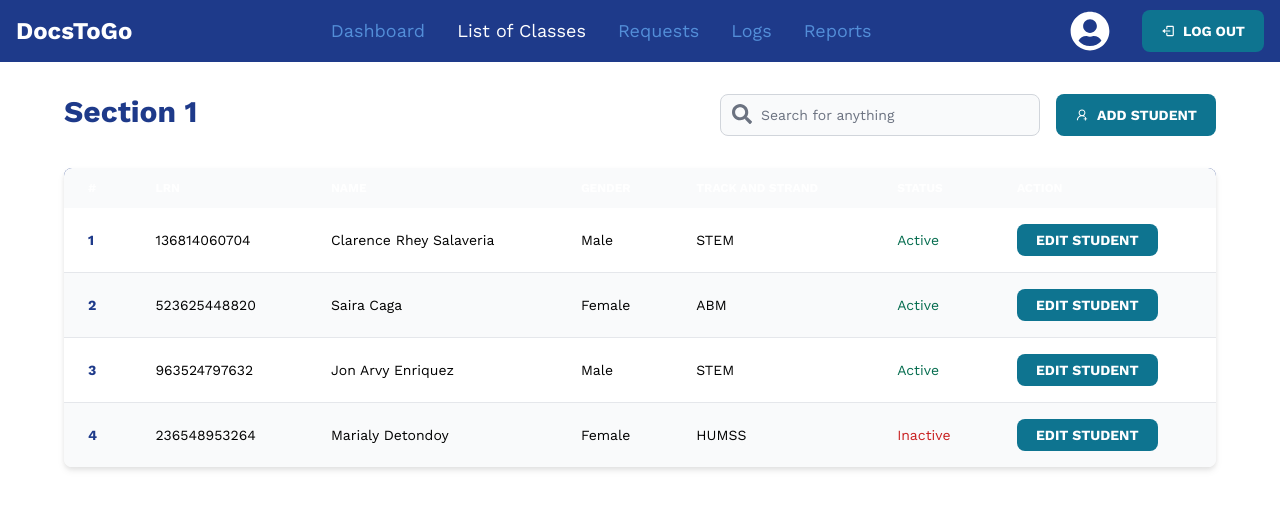
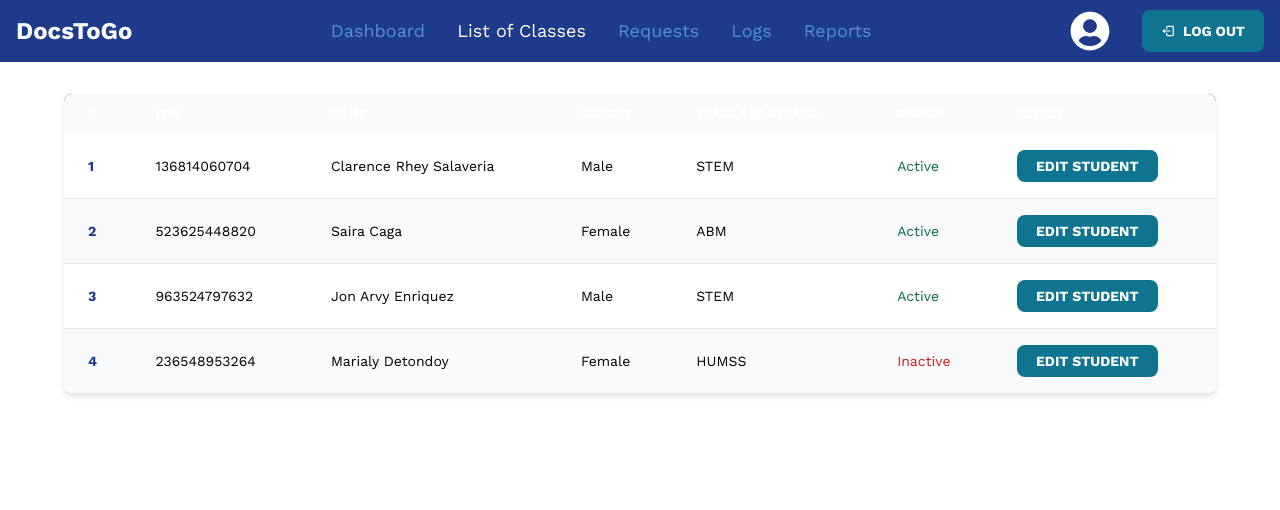
Before and after one commit to arvy-rence/docxtogo-admin, a Next.js app: page /dashboard/class-list/1 in a window 1280 px wide. Shown: the top 510 px of the page. Built offline with nearby package versions, Linux system fonts and the light colour scheme.

Commit message:
[ADD] / Working search for section list

```diff
--- a/pages/dashboard/class-list/[section]/index.jsx
+++ b/pages/dashboard/class-list/[section]/index.jsx
@@ -8,7 +8,7 @@ import {FaSearch} from "react-icons/fa";
 
 /**
  * Dynamic page to render students in a section
- * @param section Section of the class list to be consumed by AddStudentModal
+ * @param section Section of the class list to be consumed by `ClassTable`
  * @param students Array of students in the class to be consumed by `ClassTable`
  * @see ClassTable
  * @see AddStudentModal
@@ -16,41 +16,21 @@ import {FaSearch} from "react-icons/fa";
  * @constructor
  */
 export const SectionPage = ({section, students}) => {
-  const [search, setSearch] = useState("");
-  const [filteredStudents, setFilteredStudents] = useState(students);
-
   return (
     <>
       <LoggedInNavbar activePage="class-list"/>
       <Loader data={section} children={
         <>
-          <div className="mx-[5%] my-[2rem] flex justify-between">
-            <h1 className="font-work text-3xl font-bold text-primary">
-              Section {section}
-            </h1>
-            <div className="flex gap-4">
-              <TextInput
-                id="search"
-                type="text"
-                icon={FaSearch}
-                placeholder="Search for anything"
-                onChange={(e) => setSearch(e.target.value)}
-                required={true}
-                className="font-work w-[20rem] h-[2.5rem] text-sm"
-              />
-              <AddStudentModal section={section}/>
-            </div>
-          </div>
           <div className="mx-[5%] my-[2rem]">
             {(students ?
-                <ClassTable students={filteredStudents}/> :
+                <ClassTable students={students} section={section}/> :
                 <h1 className="font-work text-3xl font-bold text-primary">No students in this section</h1>
             )}
           </div>
         </>
       }/>
     </>
-  )
+  );
 }
 
 export async function getStaticPaths() {
```
